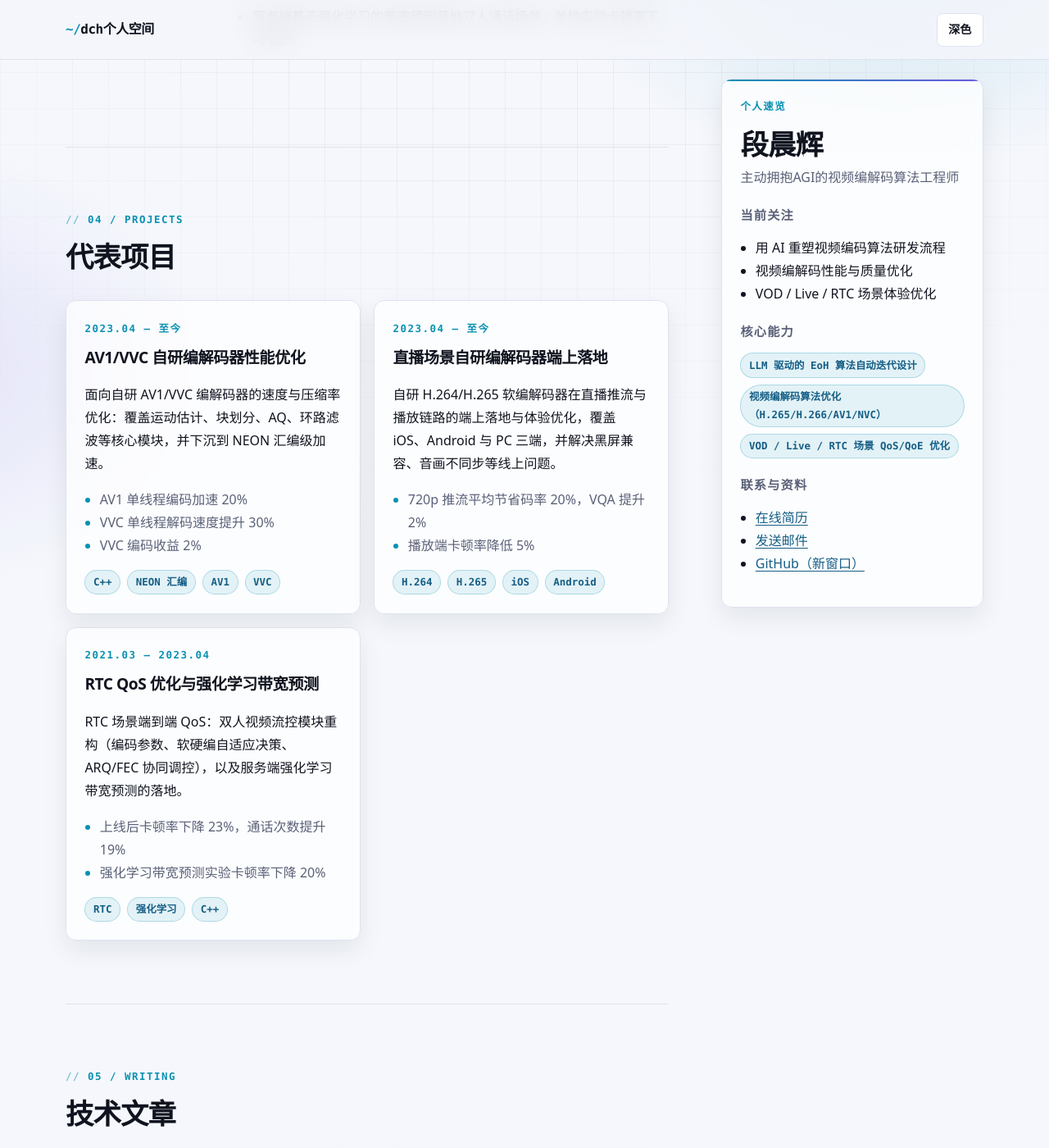
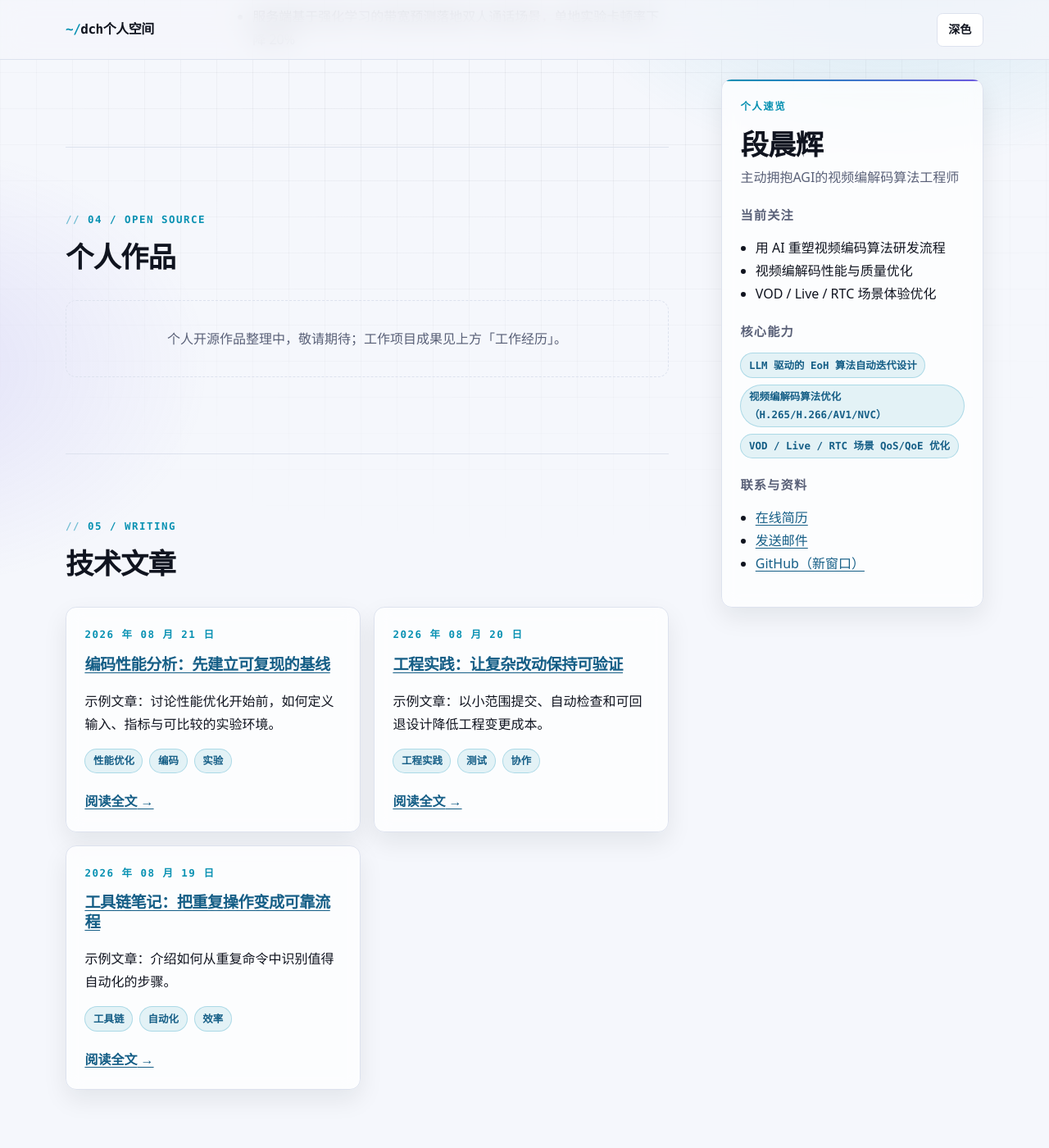
Before and after one commit to bitchenhui/bitchenhui.github.io, a Jekyll site: the page built from index.html, in a window 1280 px wide and 1400 px high, scrolled down 2126 px. Shown: the whole window at 82% size. Built offline with Jekyll 4.4.1, drawn with Linux system fonts in a browser that asks for light colours.

Commit message:
refactor: reposition projects section as personal open-source work
- Move company project stories fully into experience highlights
- Rename section to 个人作品 / OPEN SOURCE with a graceful empty state
- Keep project data schema ready for future repositories
- Sync verifier and README with the new positioning

```diff
--- a/_data/projects.yml
+++ b/_data/projects.yml
@@ -1,47 +1,11 @@
-# 每个项目一段 YAML。必填：title / description / stack。
-# 可选字段：period、highlights（量化成果）、cover（assets/img/ 下的封面图）、
-#           project_url / repository_url（留空则不显示按钮）。
-- title: "AV1/VVC 自研编解码器性能优化"
-  period: "2023.04 – 至今"
-  description: "面向自研 AV1/VVC 编解码器的速度与压缩率优化：覆盖运动估计、块划分、AQ、环路滤波等核心模块，并下沉到 NEON 汇编级加速。"
-  highlights:
-    - "AV1 单线程编码加速 20%"
-    - "VVC 单线程解码速度提升 30%"
-    - "VVC 编码收益 2%"
-  stack:
-    - C++
-    - NEON 汇编
-    - AV1
-    - VVC
-  cover: ""
-  project_url: ""
-  repository_url: ""
-
-- title: "直播场景自研编解码器端上落地"
-  period: "2023.04 – 至今"
-  description: "自研 H.264/H.265 软编解码器在直播推流与播放链路的端上落地与体验优化，覆盖 iOS、Android 与 PC 三端，并解决黑屏兼容、音画不同步等线上问题。"
-  highlights:
-    - "720p 推流平均节省码率 20%，VQA 提升 2%"
-    - "播放端卡顿率降低 5%"
-  stack:
-    - H.264
-    - H.265
-    - iOS
-    - Android
-  cover: ""
-  project_url: ""
-  repository_url: ""
-
-- title: "RTC QoS 优化与强化学习带宽预测"
-  period: "2021.03 – 2023.04"
-  description: "RTC 场景端到端 QoS：双人视频流控模块重构（编码参数、软硬编自适应决策、ARQ/FEC 协同调控），以及服务端强化学习带宽预测的落地。"
-  highlights:
-    - "上线后卡顿率下降 23%，通话次数提升 19%"
-    - "强化学习带宽预测实验卡顿率下降 20%"
-  stack:
-    - RTC
-    - 强化学习
-    - C++
-  cover: ""
-  project_url: ""
-  repository_url: ""
+# 个人作品 / 开源项目，按展示顺序添加。发布后项目卡片会同时出现在首页和简历页。
+# 当前为空列表（[]），首页与简历页显示「整理中」空状态；添加条目后自动渲染卡片。
+[]
+# 必填：title / description / stack。
+# 可选字段：period（时间）、highlights（成果列表）、cover（assets/img/ 下的封面图）、
+#           project_url（在线演示）、repository_url（代码仓库，建议必填——有链接才有说服力）。
+# 示例：
+# - title: "编码实验管理小工具"
+#   description: "用于管理编码器实验配置、对比 BD-rate 结果并生成报告的命令行工具。"
+#   stack: [Python, CLI]
+#   repository_url: "https://github.com/bitchenhui/your-repo"
--- a/index.html
+++ b/index.html
@@ -10,7 +10,7 @@ title: 首页
     <nav class="anchor-nav" aria-label="本页内容">
       <a href="#capabilities">核心能力</a>
       <a href="#experience">工作经历</a>
-      <a href="#projects">代表项目</a>
+      <a href="#projects">个人作品</a>
       <a href="#articles">技术文章</a>
       <a href="#contact">联系我</a>
       <a href="{{ '/resume/' | relative_url }}">简历</a>
@@ -45,14 +45,14 @@ title: 首页
   </section>
 
   <section id="projects" class="manual-section" aria-labelledby="projects-title">
-    <p class="section-index">04 / PROJECTS</p>
-    <h2 id="projects-title">代表项目</h2>
+    <p class="section-index">04 / OPEN SOURCE</p>
+    <h2 id="projects-title">个人作品</h2>
     {% if site.data.projects and site.data.projects != empty %}
       <div class="card-grid">
         {% for project in site.data.projects %}{% include project-card.html project=project %}{% endfor %}
       </div>
     {% else %}
-      <p class="empty-state">项目内容待补充。</p>
+      <p class="empty-state">个人开源作品整理中，敬请期待；工作项目成果见上方「工作经历」。</p>
     {% endif %}
   </section>
 
--- a/scripts/verify_site.rb
+++ b/scripts/verify_site.rb
@@ -311,7 +311,7 @@ end
 home_source = Pathname.new("index.html").read
 home_sections = {
   "experience" => { condition: /\{%\s*if\s+site\.data\.experience\s+and\s+site\.data\.experience\s*!=\s*empty\s*%\}/, empty: "经历内容待补充。" },
-  "projects" => { condition: /\{%\s*if\s+site\.data\.projects\s+and\s+site\.data\.projects\s*!=\s*empty\s*%\}/, empty: "项目内容待补充。" },
+  "projects" => { condition: /\{%\s*if\s+site\.data\.projects\s+and\s+site\.data\.projects\s*!=\s*empty\s*%\}/, empty: "个人开源作品整理中，敬请期待；工作项目成果见上方「工作经历」。" },
   "articles" => { condition: /\{%\s*if\s+site\.posts\.size\s*>\s*0\s*%\}/, empty: "文章内容待更新。" },
   "contact" => { condition: /\{%\s*if\s+email\s*!=\s*""\s+or\s+github\s*!=\s*""\s+or\s+linkedin\s*!=\s*""\s+or\s+resume_url\s*!=\s*""\s*%\}/, empty: "公开联系方式待补充。" }
 }.freeze
@@ -573,7 +573,7 @@ REDIRECT_ROUTES.each_key do |path|
   end
 end
 resume_output = generated_html.fetch("resume/index.html")
-%w[id="resume-title" 当前关注 核心能力 工作经历 项目经历 教育背景 荣誉与专利].each do |marker|
+%w[id="resume-title" 当前关注 核心能力 工作经历 教育背景 荣誉与专利].each do |marker|
   abort "FAIL: generated resume page lacks #{marker}." unless resume_output.include?(marker)
 end
 resume_url_pattern = /<loc>\s*#{Regexp.escape("#{site_origin}#{relative_site_url('/resume/', baseurl)}")}\s*<\/loc>/
```
Also changed, not shown: README.md.
